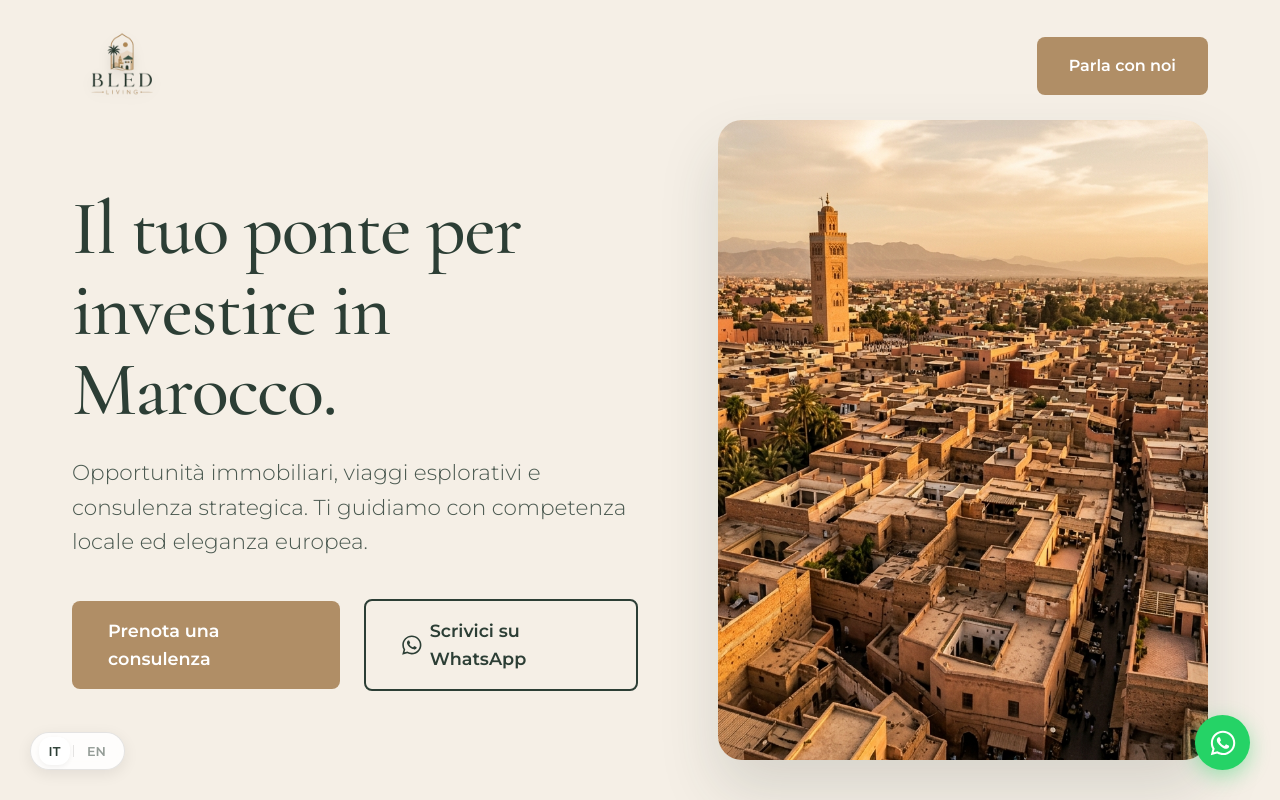
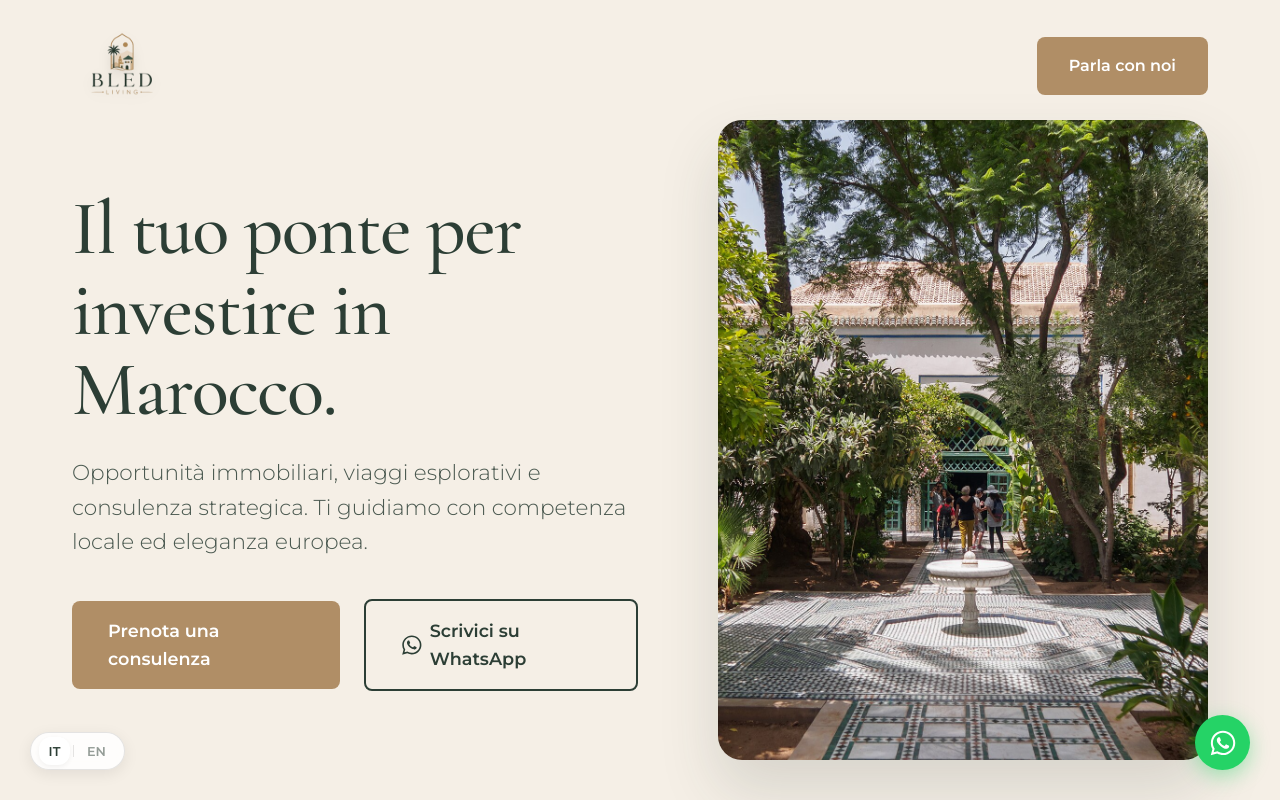
Before and after one commit to KarimAttat/bled-living, a React (Vite) app: page / in a window 1280 px wide. Shown: the top 800 px of the page. Built offline with nearby package versions, Linux system fonts and the light colour scheme.

Commit message:
Replace hero image with real Riad photo

```diff
--- a/src/components/Hero.jsx
+++ b/src/components/Hero.jsx
@@ -19,7 +19,7 @@ export default function Hero() {
         </div>
         <div className="hero-image-wrapper" data-aos="zoom-in" data-aos-delay="200">
           <img
-            src="/real_marrakech.jpg"
+            src="/real_riad_wikipedia.jpg"
             alt="Marrakech luxury real estate"
             className="hero-image"
           />
```
Also changed, not shown: public/real_riad_wikipedia.jpg (added), 3 other files (tests, documents, lock files or other folders).
